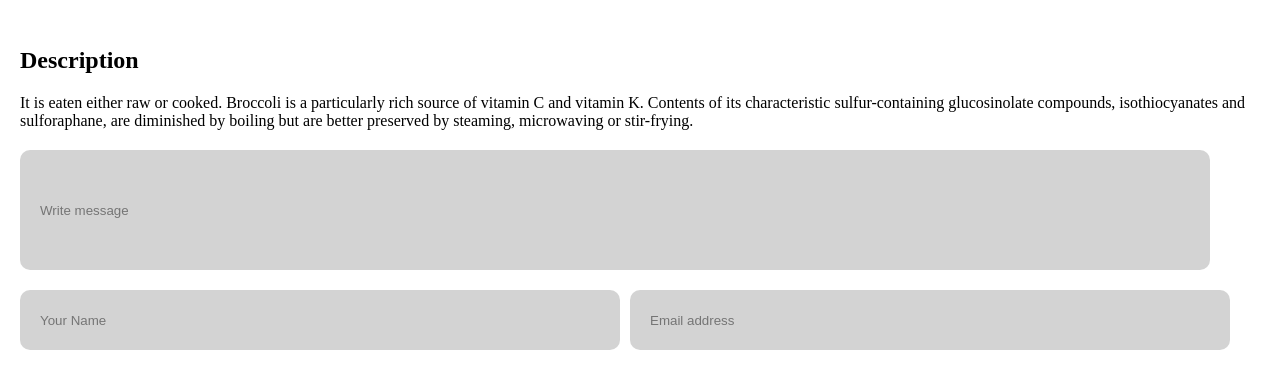
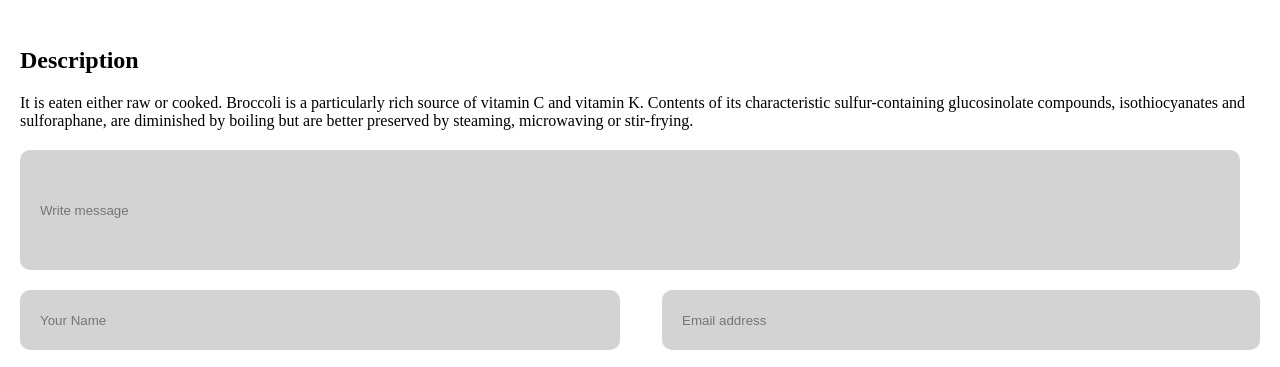
Before and after one commit to Greenz081081/Emerald-s-Farm, a plain HTML site: page index.html in a window 1280 px wide. Shown: the part 987-1354 px from the top of the page. Drawn offline with Linux system fonts and the light colour scheme.

Commit message:
Input changes

```diff
--- a/css/small.css
+++ b/css/small.css
@@ -201,11 +201,11 @@ header {
 .message input {
     grid-row: 1;
     grid-column: 1;
-    width: 124%;
+    width: 123%;
     background-color: lightgray;
     border-radius: 10px;
     margin-left: 20px;
-    margin-right: 50px;
+    /* margin-right: -50px; */
     border: none;
     height: 120px;
     padding: 20px;
@@ -217,8 +217,6 @@ header {
 }
 
 .name input{
-    /* grid-row: 2;
-    grid-column: 1; */
     width: 600px;
     background-color: lightgray;
     border-radius: 10px;
@@ -232,13 +230,11 @@ header {
     grid-row: 2;
     grid-column: 2;
     margin-left: -350px;
-    margin-right: 50px;
+    margin-right: 20px;
 }
 
 .email input{
-    /* grid-row: 2;
-    grid-column: 2; */
-    width: 600px;
+    width: 598px;
     background-color: lightgray;
     border-radius: 10px;
     border: none;
```
